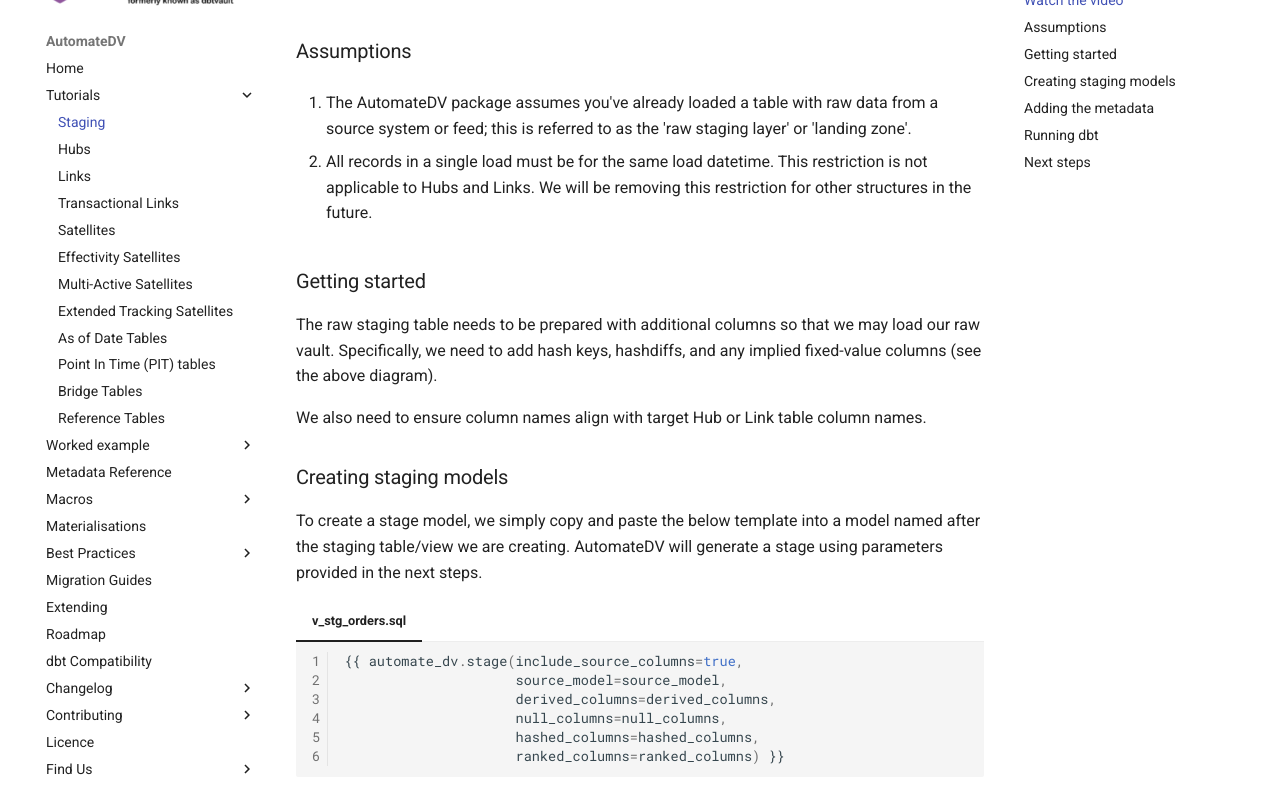
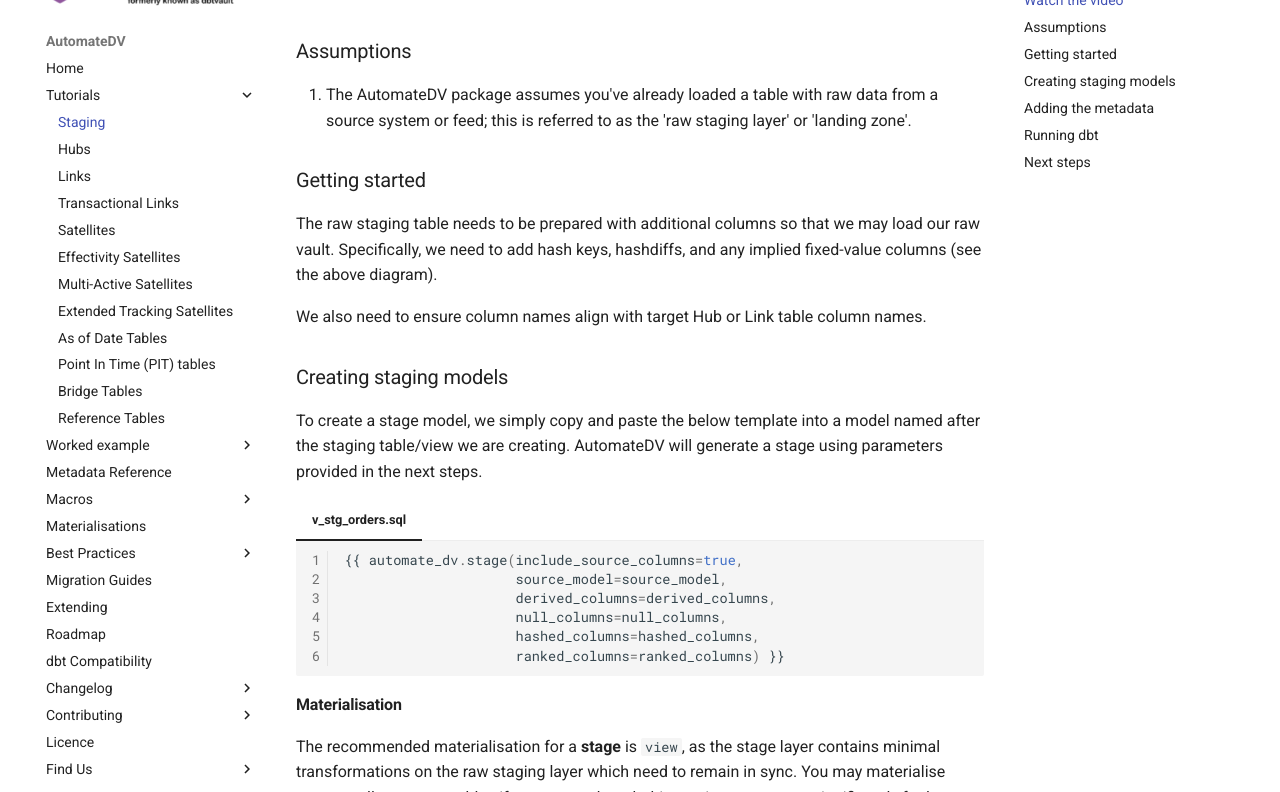
Before and after one commit to Datavault-UK/automate-dv-docs, an MkDocs documentation site: the page built from docs/tutorial/tut_staging.md, in a window 1280 px wide and 900 px high, scrolled down 818 px, cut to the strip 108-900 px from the top of the window. Built offline with MkDocs 1.6.1 and Material for MkDocs 9.7.7, drawn with Linux system fonts in a browser that asks for light colours; comment, search, counter and statistics services are not loaded.

Commit message:
Remove restriction note from staging

```diff
--- a/docs/tutorial/tut_staging.md
+++ b/docs/tutorial/tut_staging.md
@@ -10,9 +10,6 @@ Prefer a video? This video has a great overview of the content on this page.
 
 1. The AutomateDV package assumes you've already loaded a table with raw data
 from a source system or feed; this is referred to as the 'raw staging layer' or 'landing zone'.
-
-2. All records in a single load must be for the same load datetime. This restriction is not applicable to Hubs and Links.
-   We will be removing this restriction for other structures in the future.
 
 ### Getting started
 
```
